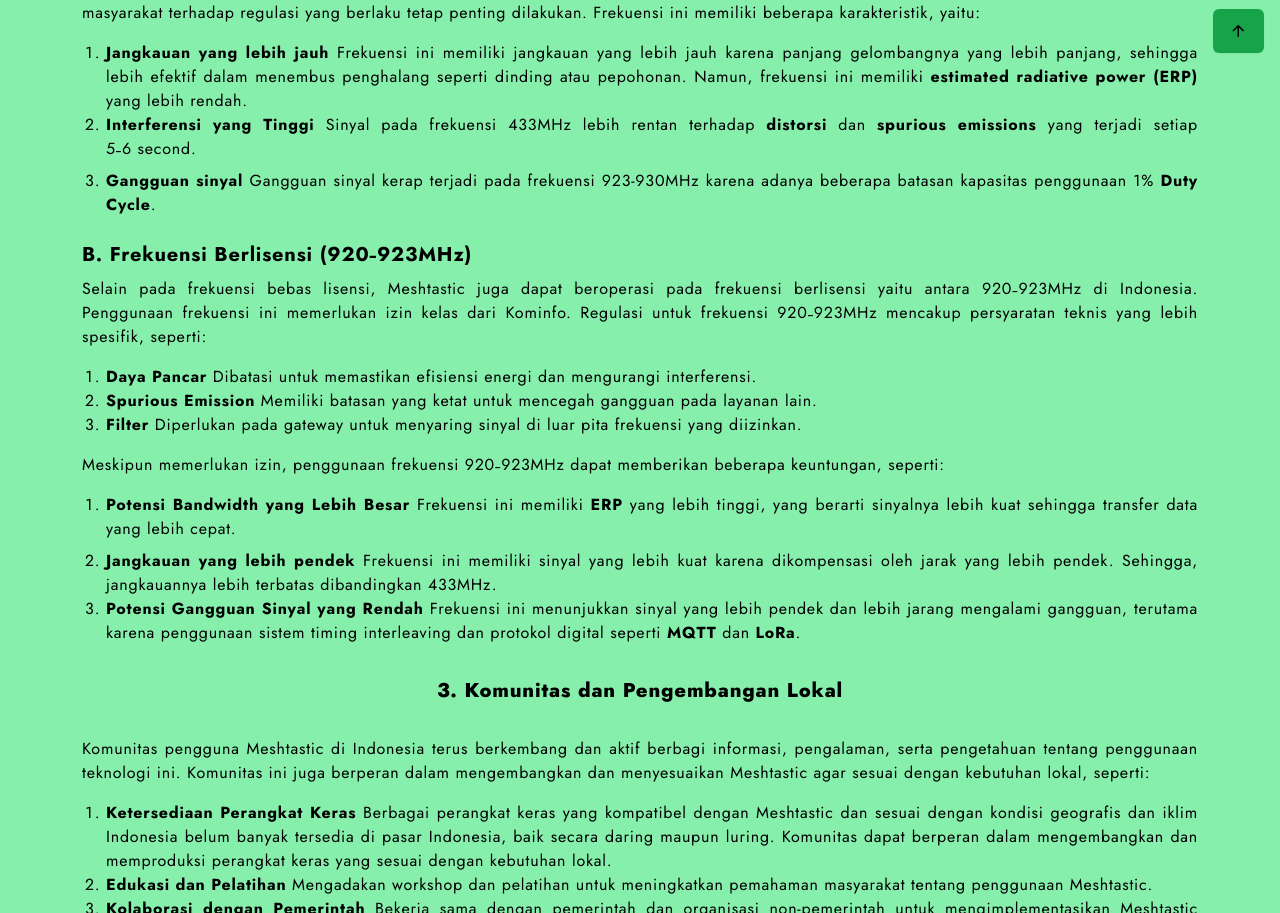
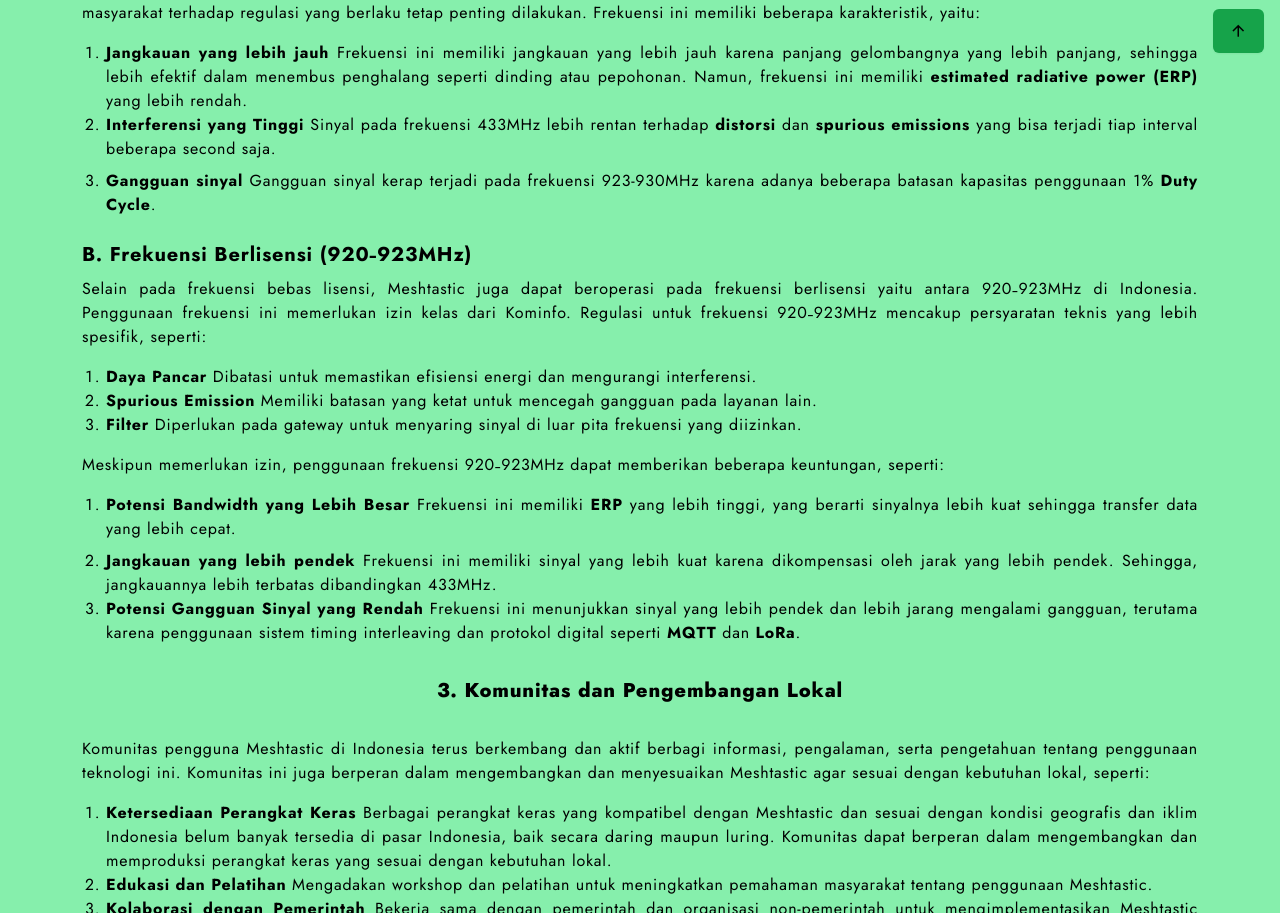
Before and after one commit to jiehoes/indomesh, a website: page pelajari.html in a window 1280 px wide. Shown: the part 1147-2060 px from the top of the page. Drawn offline with nearby package versions, Linux system fonts and the light colour scheme.

Commit message:
refine content in pelajari.html for improved clarity in the description of signal interference at 433MHz

```diff
--- a/pelajari.html
+++ b/pelajari.html
@@ -170,7 +170,7 @@
                         <strong>Jangkauan yang lebih jauh</strong> Frekuensi ini memiliki jangkauan yang lebih jauh karena panjang gelombangnya yang lebih panjang, sehingga lebih efektif dalam menembus penghalang seperti dinding atau pepohonan. Namun, frekuensi ini memiliki <b>estimated radiative power (ERP)</b> yang lebih rendah.
                     </li>
                     <li class="pb-2">
-                        <strong>Interferensi yang Tinggi</strong> Sinyal pada frekuensi 433MHz  lebih rentan terhadap <b>distorsi</b> dan <b>spurious emissions</b> yang terjadi setiap 5˗6&nbsp;second.
+                        <strong>Interferensi yang Tinggi</strong> Sinyal pada frekuensi 433MHz  lebih rentan terhadap <b>distorsi</b> dan <b>spurious emissions</b> yang bisa terjadi tiap interval beberapa second saja.
                     </li>
                     <li class="pb-2">
                         <strong>Gangguan sinyal</strong> Gangguan sinyal kerap terjadi pada frekuensi 923-930MHz karena adanya beberapa batasan kapasitas penggunaan 1% <b>Duty Cycle</b>.
```
Also changed, not shown: output.css.
